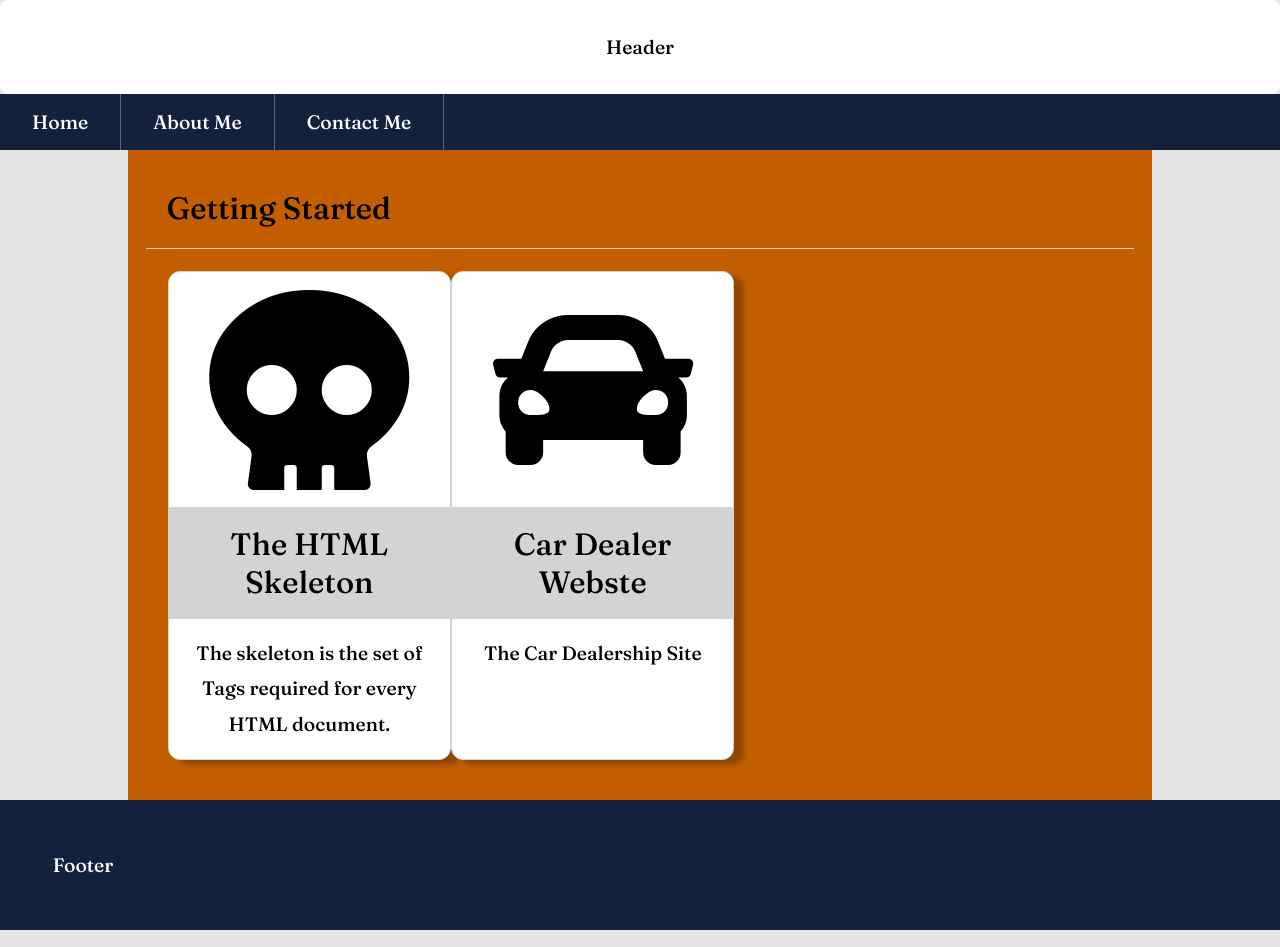
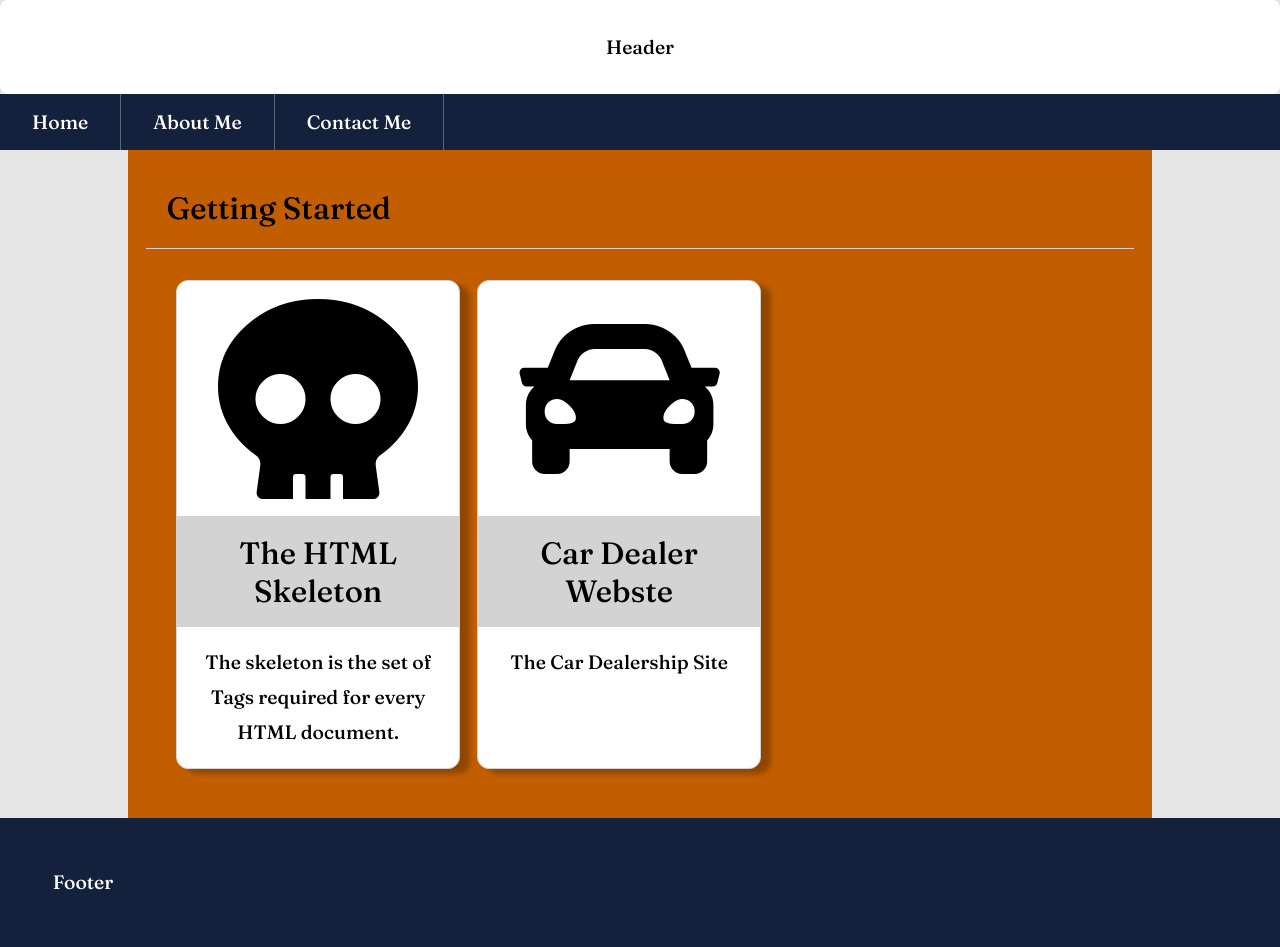
Before and after one commit to chaspete41-fhs/web2_2021, a plain HTML site: page index.html in a window 1280 px wide. Drawn offline with Linux system fonts and the light colour scheme.

Commit message:
added margin to space out section items

```diff
--- a/css/portfolio.css
+++ b/css/portfolio.css
@@ -91,6 +91,7 @@ footer {
   text-align: center;
   background: white;
   box-shadow: 10px 5px 5px 0px rgba(0, 0, 0, 0.25);
+  margin: .5rem;
 }
 
 .section-item:hover {
```
